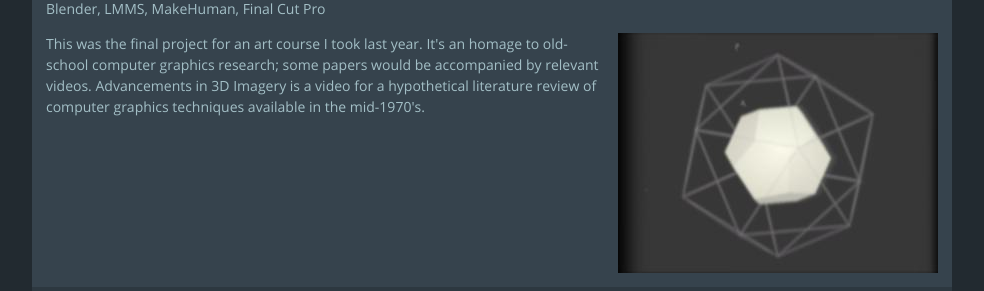
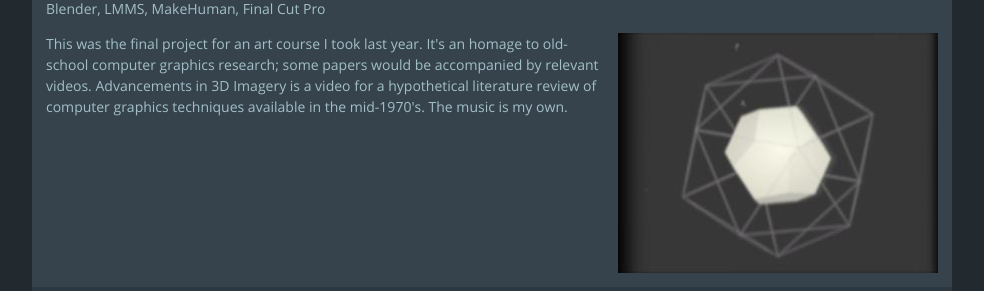
Before and after one commit to JesseTG/jessetg.github.io, a Jekyll site: the page built from artwork.html, in a window 1280 px wide and 900 px high. Shown: the part 320-611 px from the top of the window, without its empty margins (148-1132 px from the left). Built offline with Jekyll 4.4.1, drawn with Linux system fonts in a browser that asks for light colours; comment, search, counter and statistics services are not loaded.

Commit message:
I made the music for this video

```diff
--- a/_includes/description/advancements-in-3d-imagery.html
+++ b/_includes/description/advancements-in-3d-imagery.html
@@ -1,3 +1,3 @@
 <p>
-  This was the final project for an art course I took last year.  It's an homage to old-school computer graphics research; some papers would be accompanied by relevant videos.  Advancements in 3D Imagery is a video for a hypothetical literature review of computer graphics techniques available in the mid-1970's.
+  This was the final project for an art course I took last year.  It's an homage to old-school computer graphics research; some papers would be accompanied by relevant videos.  Advancements in 3D Imagery is a video for a hypothetical literature review of computer graphics techniques available in the mid-1970's.  The music is my own.
 </p>
```
